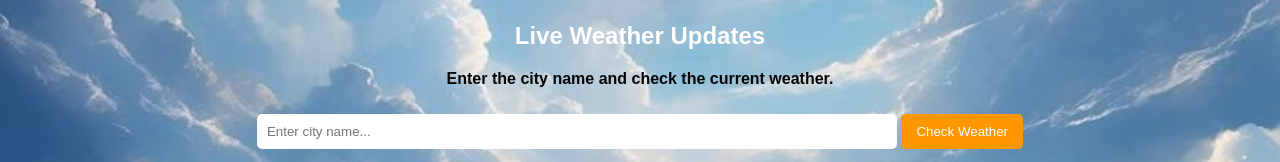
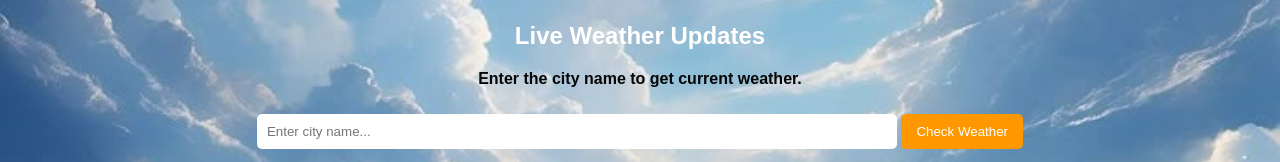
Before and after one commit to NizariMohamed/weather1, a plain HTML site: page index.html in a window 1280 px wide. Shown: the part 218-380 px from the top of the page. Drawn offline with Linux system fonts and the light colour scheme.

Commit message:
updated version of the index.html

```diff
--- a/index.html
+++ b/index.html
@@ -29,7 +29,7 @@
     <!-- Hero section-->
     <section class="hero">
         <h2>Live Weather Updates</h2>
-        <p>Enter the city name and check the current weather.</p>
+        <p>Enter the city name to get current weather.</p>
         <input type="text" id="cityInput" placeholder="Enter city name...">
         <button onclick="getWeather()">Check Weather</button>
     </section>
```
